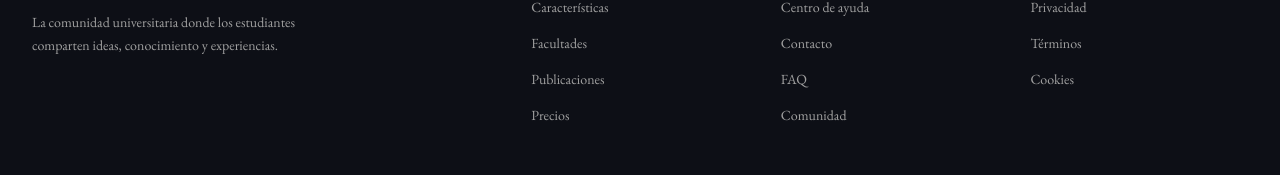
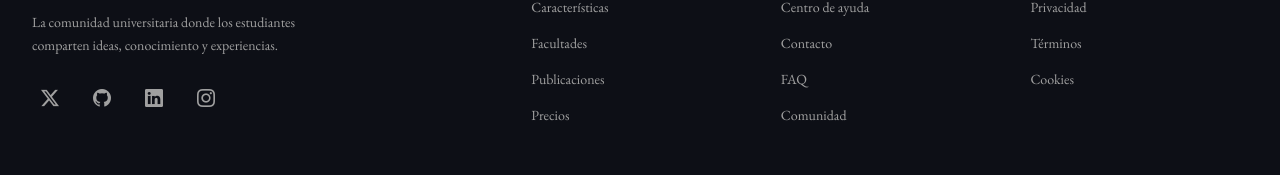
Before and after one commit to Pretel-Ivan16/Campus-Connection-App, a React (Vite) app in the folder Frontend/: page / in a window 1280 px wide. Shown: the part 1422-1597 px from the top of the page. Built offline with nearby package versions, Linux system fonts and the light colour scheme; a web font is replaced by a local one.

Commit message:
Add bootstrap-icons import for enhanced icon support

```diff
--- a/Frontend/src/global.css
+++ b/Frontend/src/global.css
@@ -1,10 +1,19 @@
 @import url('https://fonts.googleapis.com/css2?family=DM+Sans:ital,opsz,wght@0,9..40,100..1000;1,9..40,100..1000&family=Geist:wght@100..900&family=Inter:ital,opsz,wght@0,14..32,100..900;1,14..32,100..900&family=Open+Sans:ital,wght@0,300..800;1,300..800&family=Outfit:wght@100..900&family=Playfair+Display:ital,wght@0,400..900;1,400..900&family=Poppins:ital,wght@0,100;0,200;0,300;0,400;0,500;0,600;0,700;0,800;0,900;1,100;1,200;1,300;1,400;1,500;1,600;1,700;1,800;1,900&family=Roboto:ital,wght@0,100..900;1,100..900&display=swap');
 @import url('https://fonts.googleapis.com/css2?family=DM+Sans:ital,opsz,wght@0,9..40,100..1000;1,9..40,100..1000&family=EB+Garamond:ital,wght@0,400..800;1,400..800&family=Geist:wght@100..900&family=Inter:ital,opsz,wght@0,14..32,100..900;1,14..32,100..900&family=Open+Sans:ital,wght@0,300..800;1,300..800&family=Outfit:wght@100..900&family=Playfair+Display:ital,wght@0,400..900;1,400..900&family=Poppins:ital,wght@0,100;0,200;0,300;0,400;0,500;0,600;0,700;0,800;0,900;1,100;1,200;1,300;1,400;1,500;1,600;1,700;1,800;1,900&family=Roboto:ital,wght@0,100..900;1,100..900&display=swap');
+@import "bootstrap-icons/font/bootstrap-icons.css";
 @import "tailwindcss";
 
 * {
   box-sizing: border-box;
   font-family: "EB Garamond", -apple-system, BlinkMacSystemFont, sans-serif;
+}
+
+html,
+body {
+  background-color: #06070b;
+  margin: 0;
+  padding: 0;
+  height: 100%;
 }
 
 :root {
```
